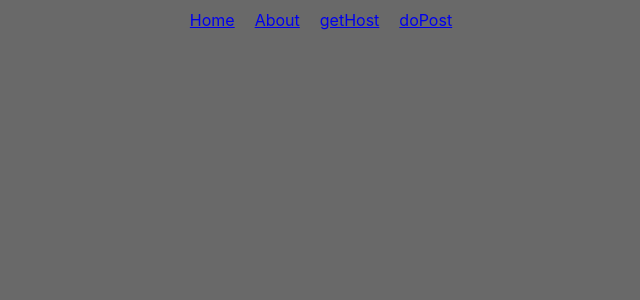
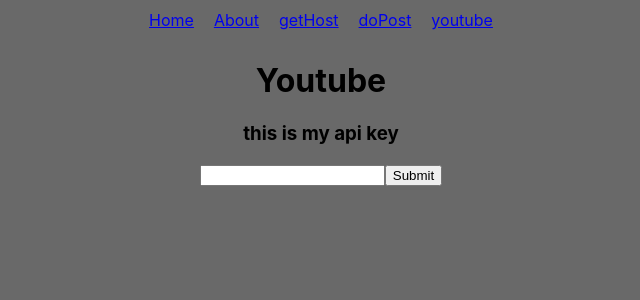
Before and after one commit to Brodski/vfo-frontend, a React (Create React App) app: page /youtube in a window 1280 px wide. Shown: the top 300 px of the page, without its empty margins (319-959 px from the left). Built offline with nearby package versions, Linux system fonts and the light colour scheme.

Commit message:
post solved. Working on yt api

```diff
--- a/src/App.js
+++ b/src/App.js
@@ -5,6 +5,7 @@
 import Nav from './Pages/Nav';
 import GetServer from './Pages/GetServer';
 import PostDo from './Pages/PostDo';
+import Youtube from './Pages/Youtube';
 
 // get w/ useEffect & useState...... https://www.youtube.com/watch?v=bYFYF2GnMy8
 // useEffect ... forms, button https://reactjs.org/docs/hooks-effect.html
@@ -17,6 +18,7 @@
         <Route path="/about" component={About} />
         <Route path="/getServer" component={GetServer} />
         <Route path="/doPost" component={PostDo} />
+        <Route path="/youtube" component={Youtube} />
       </Switch>
     </Router>
   );
--- a/src/Pages/Nav.js
+++ b/src/Pages/Nav.js
@@ -10,6 +10,7 @@
           <li> <Link to='/about'> About </Link> </li>
           <li> <Link to='/getServer'> getHost </Link> </li>
           <li> <Link to='/doPost'> doPost </Link> </li>
+          <li> <Link to='/youtube'> youtube </Link> </li>
         </ul>
       </nav>
     );
--- a/src/Pages/PostDo.js
+++ b/src/Pages/PostDo.js
@@ -11,19 +11,10 @@
 
   const sentIt = (e) => {
     e.preventDefault();
-    axios.post('https://jsonplaceholder.typicode.com/posts', {
-      'username': newUser,
-      'idz': newId
-     }).then(res => {
-      logShit(res);
-    })
+    //axios.post('https://jsonplaceholder.typicode.com/posts', { 'username': newUser, 'id': newId }).then(res => { logShit(res) })
 
-    axios.post('http://localhost:8080/actualCreate', {
-        'username': newUser,
-        'idz': newId
-      }).then(res => {
-      logShit(res);
-    })
+    axios.post('http://localhost:8080/userDebug', { "username": newUser }).then(res => { logShit(res) })
+      .then(axios.post('http://localhost:8080/createUser', { "username": newUser }).then(res => { logShit(res) }))
   }
 
 
--- /dev/null
+++ b/src/Pages/Youtube.js
@@ -0,0 +1,49 @@
+import React, { useState } from 'react';
+import axios from 'axios';
+import { myApikey } from '../api-key';
+
+
+
+//MAIN https://developers.google.com/youtube/v3/getting-started
+//       OAUTH https://developers.google.com/youtube/v3/libraries
+//       JS API https://github.com/google/google-api-javascript-client
+function Youtube() {
+  console.log(myApikey);
+
+  const sentIt = (e) => {
+    e.preventDefault();
+  //  axios.post('http://localhost:8080/userDebug', { "username": newUser }).then(res => { logShit(res) })
+  }
+
+  return (
+    <div>
+      <h1>Youtube</h1>
+      <h3>{myApikey}</h3>
+
+      <form onSubmit={sentIt}>
+          <input type="text" name="username" />
+          <button>Submit</button>
+      </form>
+
+    </div>
+  );
+}
+
+
+function logShit(res) {
+  console.log('----------------------------------------')
+  console.log(`Status code: ${res.status}`);
+  console.log(`Status text: ${res.statusText}`)
+  console.log(`Request method: ${res.request.method}`)
+  console.log(`Path: ${res.request.path}`)
+
+  console.log(`Date: ${res.headers.date}`)
+  console.log(`Date: ${res.headers}`)
+  console.log(`Data: ${res.data}`)
+  console.log(`Config: ${res.config}`)
+
+  console.log(res.config);
+}
+
+
+export default Youtube;
--- /dev/null
+++ b/src/api-key.js
@@ -0,0 +1,4 @@
+
+
+// file with api key, new value is in gitignore
+  export const myApikey = "this is my api key";
```
